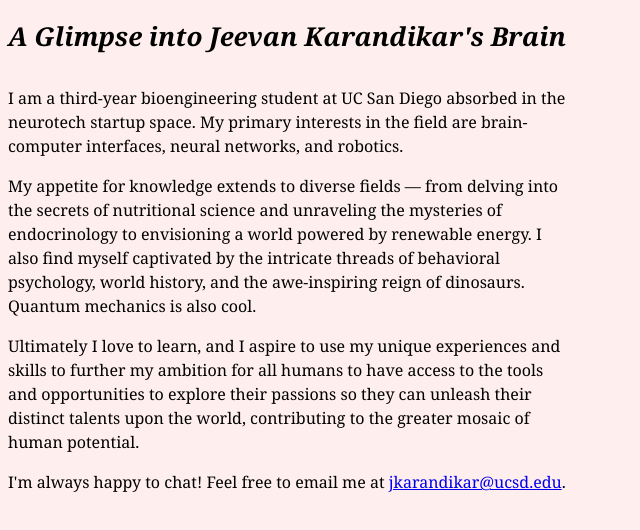
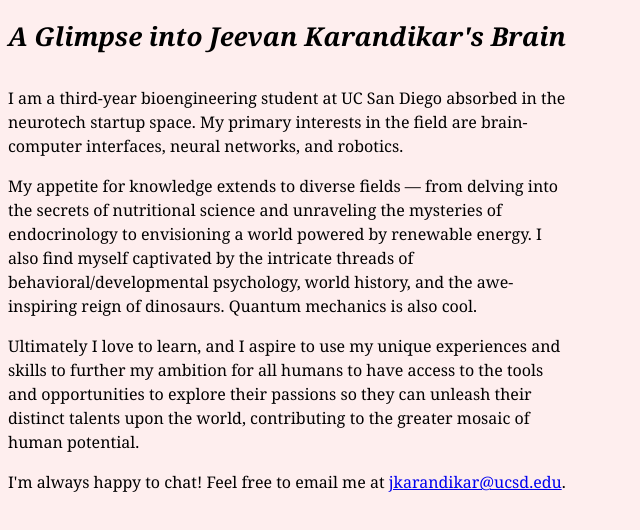
Before and after one commit to jeevankarandikar/jeevankarandikar.github.io, a plain HTML site: page index.html in a window 1280 px wide. Shown: the whole page, without its empty margins (0-640 px from the left). Drawn offline with Linux system fonts and the light colour scheme.

Commit message:
added developmental psych to interests

```diff
--- a/index.html
+++ b/index.html
@@ -16,7 +16,7 @@
   <p>
     My appetite for knowledge extends to diverse fields — from delving into the secrets of nutritional
     science and unraveling the mysteries of endocrinology to envisioning a world powered by renewable energy.
-    I also find myself captivated by the intricate threads of behavioral psychology, world history,
+    I also find myself captivated by the intricate threads of behavioral/developmental psychology, world history,
     and the awe-inspiring reign of dinosaurs. Quantum mechanics is also cool.
   </p>
   <p>
```
